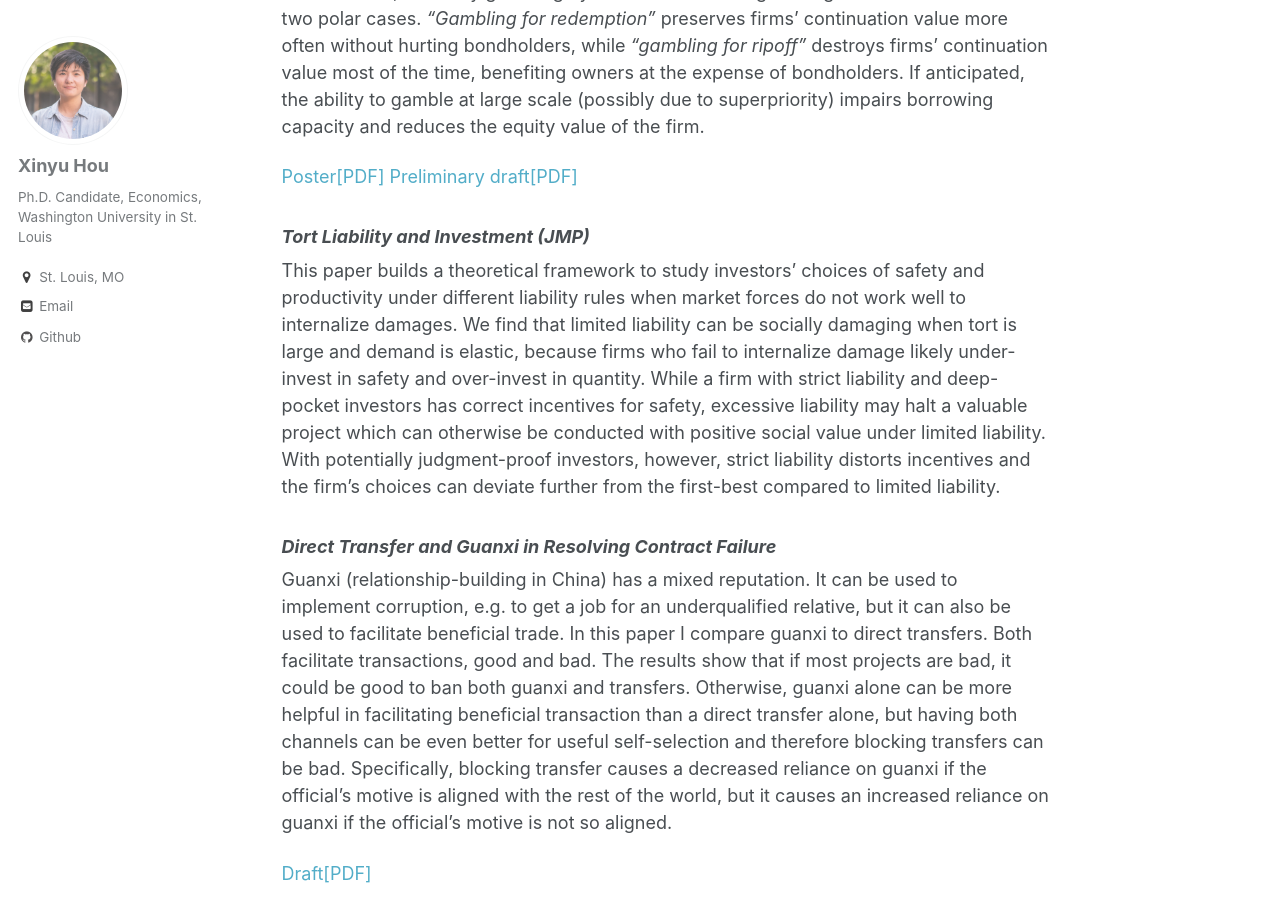
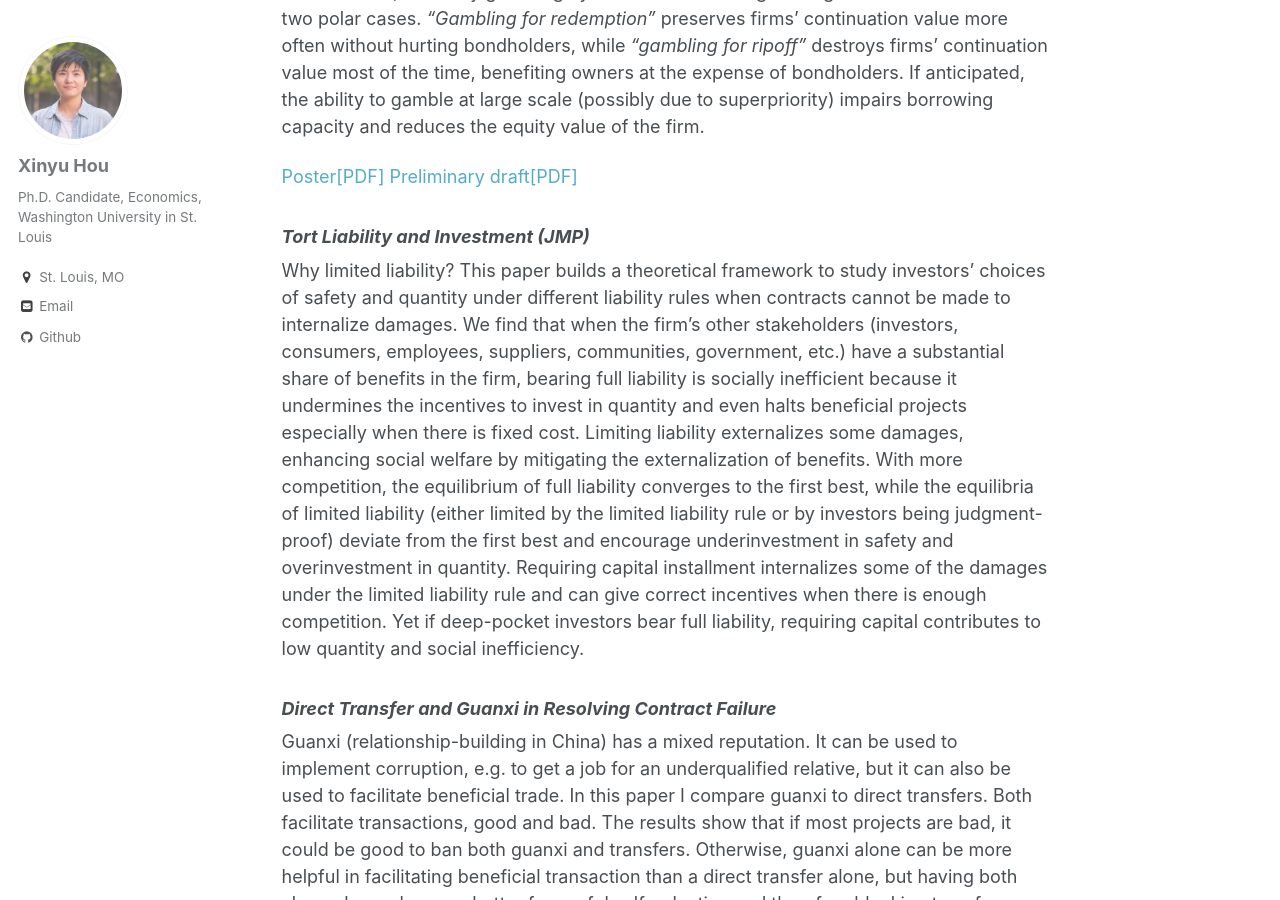
Before and after one commit to xinyuhou94/xinyuhou94.github.io, a Jekyll site: the page built from _pages/about.md, in a window 1280 px wide and 900 px high, scrolled down 1064 px. Built offline with Jekyll 4.4.1, drawn with Linux system fonts in a browser that asks for light colours.

Commit message:
Update about.md

```diff
--- a/_pages/about.md
+++ b/_pages/about.md
@@ -30,7 +30,7 @@ New U.S. bankruptcy laws exempt repos and derivatives from the automatic stay an
 
 ###  _Tort Liability and Investment (JMP)_
 
-This paper builds a theoretical framework to study investors' choices of safety and productivity under different liability rules when market forces do not work well to internalize damages. We find that limited liability can be socially damaging when tort is large and demand is elastic, because firms who fail to internalize damage likely under-invest in safety and over-invest in quantity. While a firm with strict liability and deep-pocket investors has correct incentives for safety, excessive liability may halt a valuable project which can otherwise be conducted with positive social value under limited liability. With potentially judgment-proof investors, however, strict liability distorts incentives and the firm's choices can deviate further from the first-best compared to limited liability.
+Why limited liability? This paper builds a theoretical framework to study investors' choices of safety and quantity under different liability rules when contracts cannot be made to internalize damages. We find that when the firm's other stakeholders (investors, consumers, employees, suppliers, communities, government, etc.) have a substantial share of benefits in the firm, bearing full liability is socially inefficient because it undermines the incentives to invest in quantity and even halts beneficial projects especially when there is fixed cost. Limiting liability externalizes some damages, enhancing social welfare by mitigating the externalization of benefits. With more competition, the equilibrium of full liability converges to the first best, while the equilibria of limited liability (either limited by the limited liability rule or by investors being judgment-proof) deviate from the first best and encourage underinvestment in safety and overinvestment in quantity. Requiring capital installment internalizes some of the damages under the limited liability rule and can give correct incentives when there is enough competition. Yet if deep-pocket investors bear full liability, requiring capital contributes to low quantity and social inefficiency.
 
 ### _Direct Transfer and Guanxi in Resolving Contract Failure_
 
```
